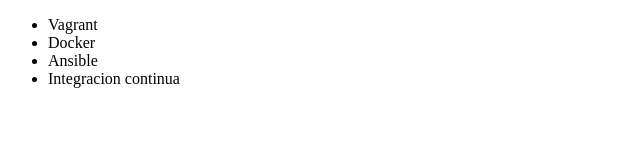
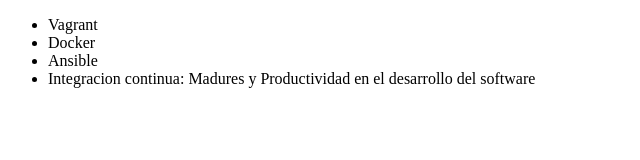
Before and after one commit to DiegoOLopez/aluraGit, a plain HTML site: page index.html in a window 1280 px wide. Shown: the whole page, without its empty margins (0-640 px from the left). Drawn offline with Linux system fonts and the light colour scheme.

Commit message:
renombando curso de integracion

```diff
--- a/index.html
+++ b/index.html
@@ -9,7 +9,7 @@
          <li> Vagrant </li>
          <li> Docker </li>
          <li> Ansible </li>
-         <li> Integracion continua </li>
+         <li> Integracion continua: Madures y Productividad en el desarrollo del software</li>
      </ul>
 </body>
 </html>
```
